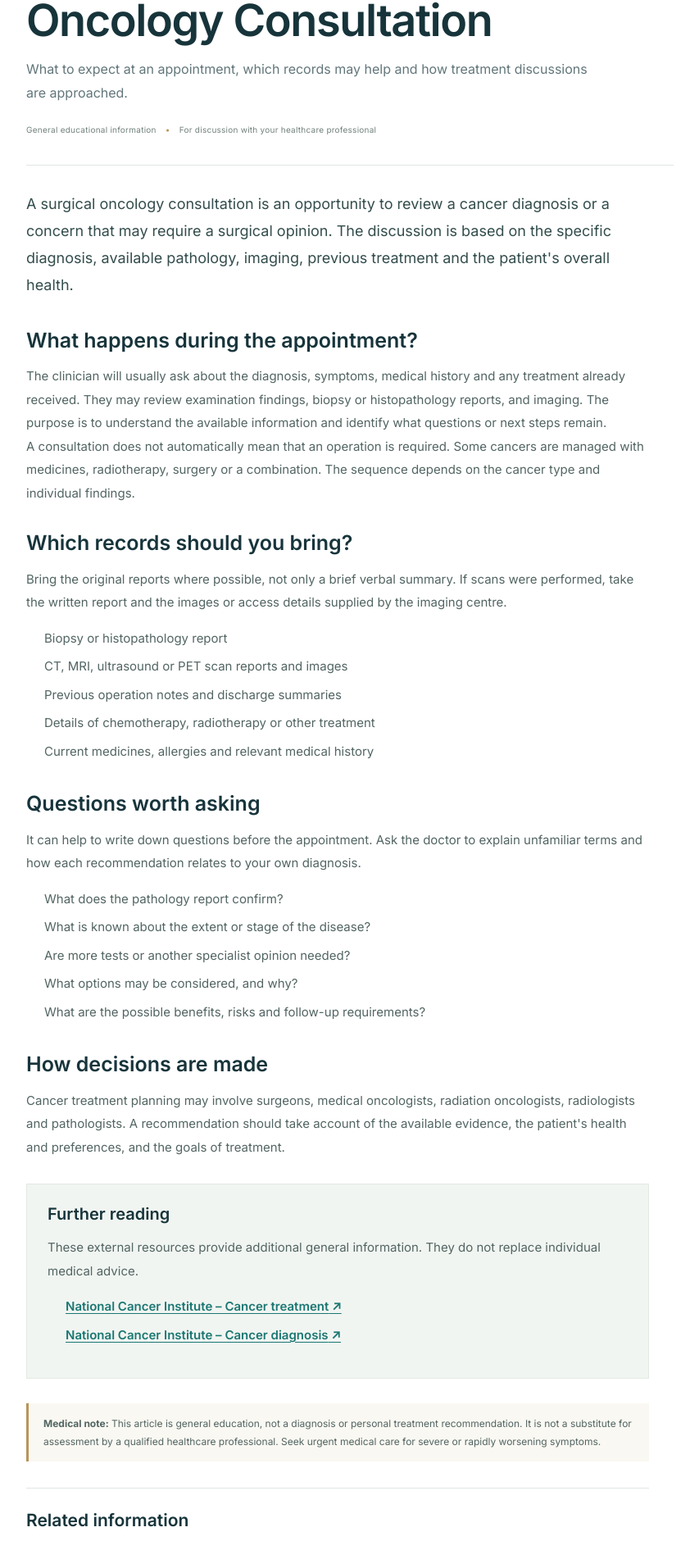
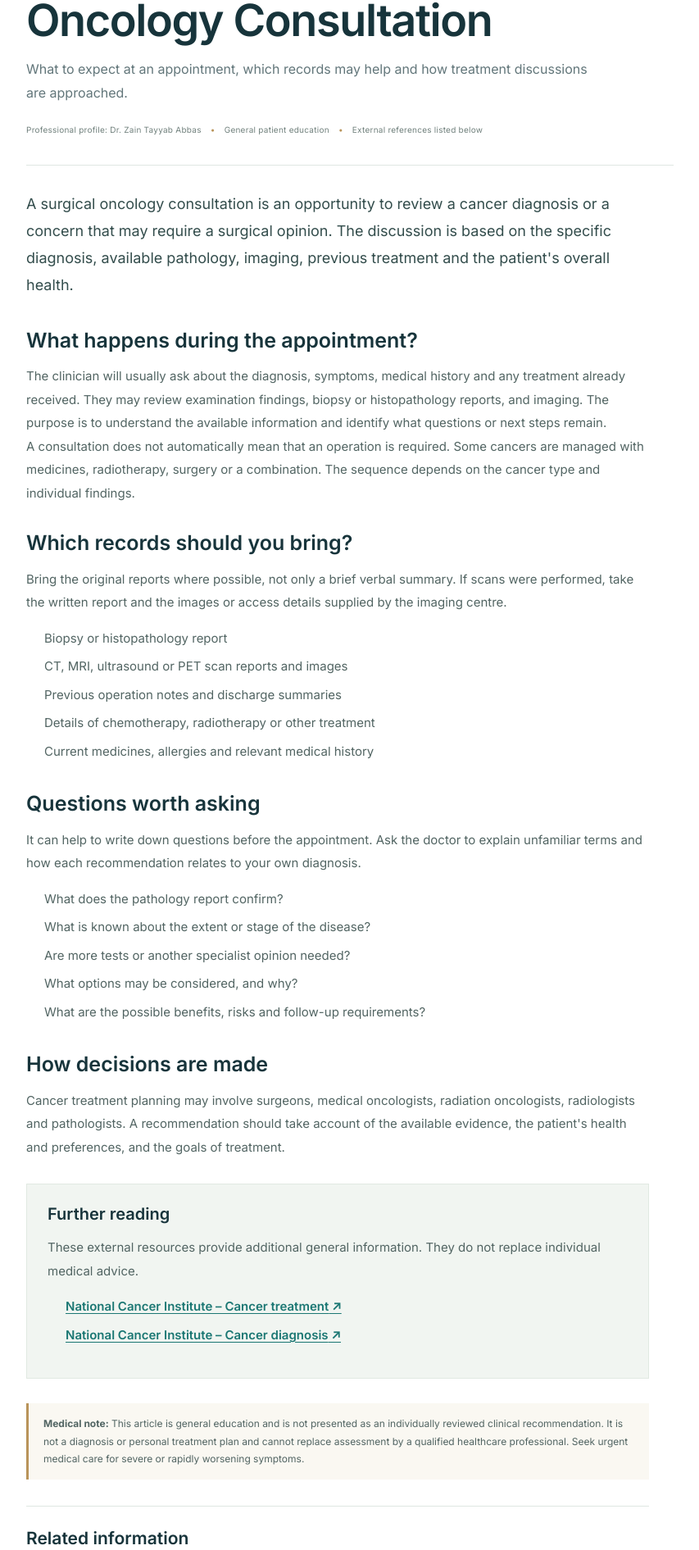
Before and after one commit to franklinctapley-del1122/Drzaintayyababbas, a Next.js app: page /blog/surgical-oncology-consultation in a window 1280 px wide. Shown: the part 345-2236 px from the top of the page at 82% size, without its empty margins (148-1001 px from the left). Built offline with nearby package versions, Linux system fonts and the light colour scheme.

Commit message:
Improve article attribution, professional profile link and medical transparency

```diff
--- a/app/blog/[slug]/page.tsx
+++ b/app/blog/[slug]/page.tsx
@@ -119,12 +119,12 @@ export default async function BlogArticlePage({ params }: { params: Promise<{ sl
   return <Shell><main className="blog-article-page">
     <div className="container blog-article-wrap">
       <nav className="blog-breadcrumb" aria-label="Breadcrumb"><Link href="/">Home</Link><span>/</span><Link href="/blog">Blog</Link><span>/</span><span>{article.category}</span></nav>
-      <header className="blog-article-header"><span className="eyebrow">{article.category} · PATIENT EDUCATION</span><h1>{article.title}</h1><p>{article.excerpt}</p><div className="blog-article-byline">General educational information <span>•</span> For discussion with your healthcare professional</div></header>
+      <header className="blog-article-header"><span className="eyebrow">{article.category} · PATIENT EDUCATION</span><h1>{article.title}</h1><p>{article.excerpt}</p><div className="blog-article-byline">Professional profile: <Link href="/about">Dr. Zain Tayyab Abbas</Link> <span>•</span> General patient education <span>•</span> External references listed below</div></header>
       <article className="blog-article-content">
         <p className="blog-article-lead">{article.intro}</p>
         {article.sections.map((section) => <section key={section.heading}><h2>{section.heading}</h2>{section.paragraphs?.map((p) => <p key={p}>{p}</p>)}{section.bullets && <ul>{section.bullets.map((item) => <li key={item}>{item}</li>)}</ul>}</section>)}
         <section className="blog-source-list"><h2>Further reading</h2><p>These external resources provide additional general information. They do not replace individual medical advice.</p><ul>{article.sources.map((source) => <li key={source.url}><a href={source.url} target="_blank" rel="noopener noreferrer">{source.label} ↗</a></li>)}</ul></section>
-        <p className="blog-medical-note"><strong>Medical note:</strong> This article is general education, not a diagnosis or personal treatment recommendation. It is not a substitute for assessment by a qualified healthcare professional. Seek urgent medical care for severe or rapidly worsening symptoms.</p>
+        <p className="blog-medical-note"><strong>Medical note:</strong> This article is general education and is not presented as an individually reviewed clinical recommendation. It is not a diagnosis or personal treatment plan and cannot replace assessment by a qualified healthcare professional. Seek urgent medical care for severe or rapidly worsening symptoms.</p>
         <div className="blog-article-related"><h2>Related information</h2>{article.related.map((href) => <Link key={href} href={href}>{href === "/clinics" ? "Clinic locations" : href === "/contact" ? "Contact the clinic" : href === "/research" ? "Research and publications" : "Explore related information"} ↗</Link>)}</div>
       </article>
       <div className="blog-back-link"><Link href="/blog">← Back to all patient guides</Link></div>
```
